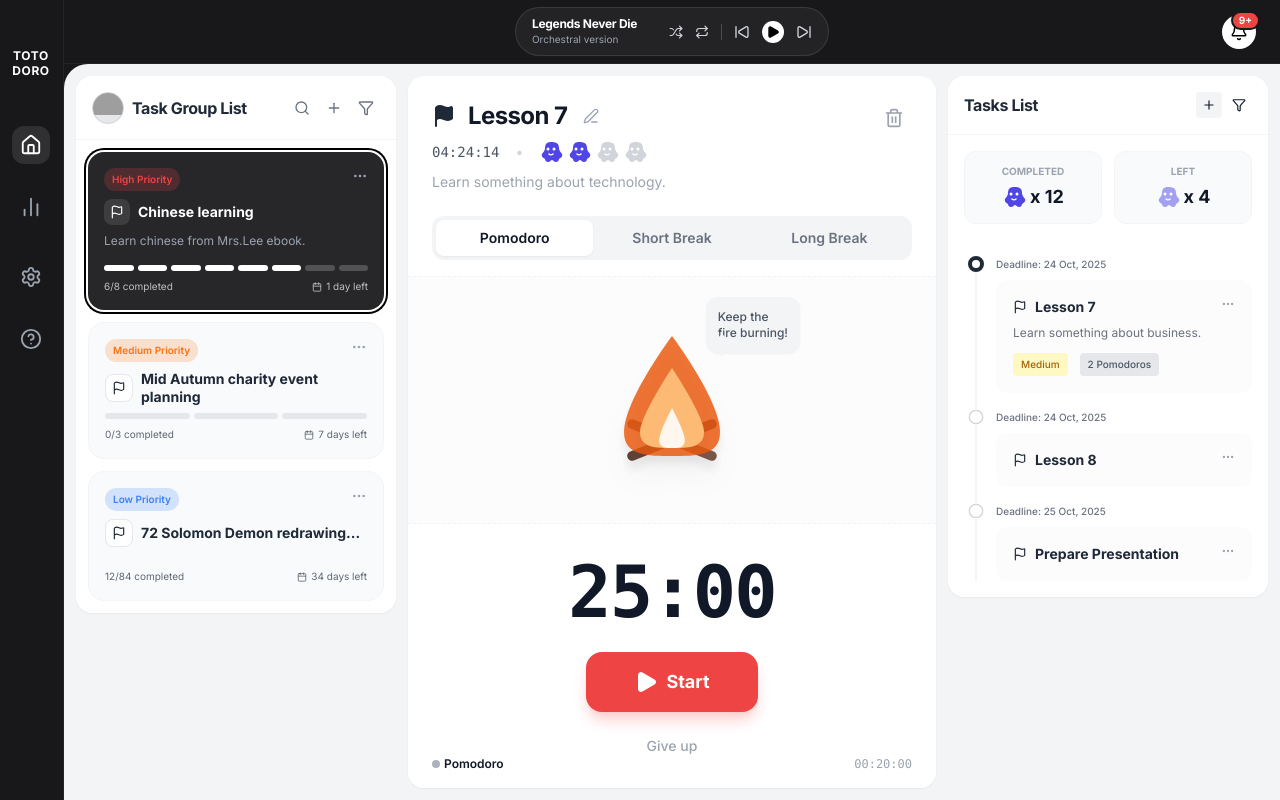
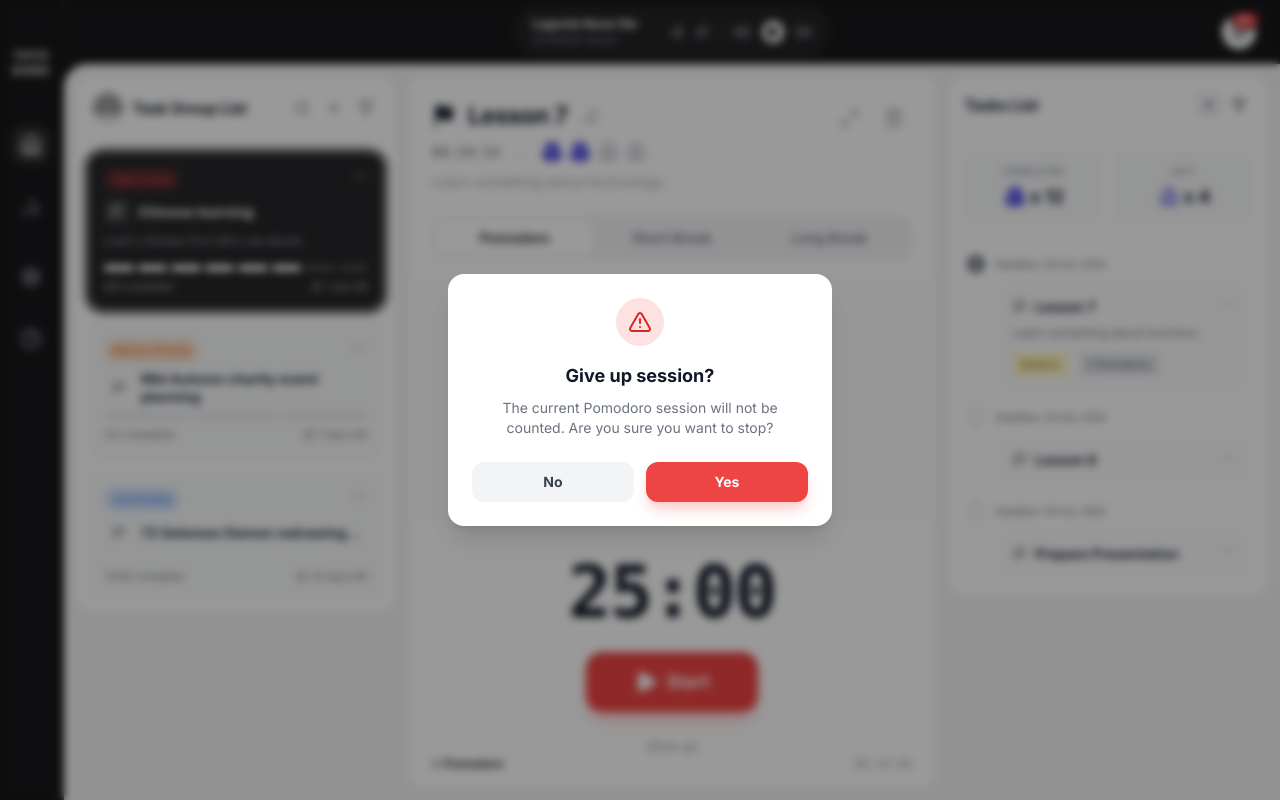
Before and after one commit to latrung124/totorodo-web, a React (Vite) app: page / in a window 1280 px wide. Both pictures are taken after a click on the button "Give up". Built offline with nearby package versions, Linux system fonts and the light colour scheme; grey boxes are pictures that could not be loaded.

Commit message:
feat: Add TimerPanel component with pomodoro and break modes, including a give-up confirmation modal.

```diff
--- a/src/components/home/TimerPanel.tsx
+++ b/src/components/home/TimerPanel.tsx
@@ -1,6 +1,6 @@
 import React, { useState, useEffect } from 'react';
-import { Flag, Edit3, Trash2, Play, Pause } from 'lucide-react';
-import { CampfireIllustration, MonsterIcon } from '../shared';
+import { Flag, Edit3, Trash2, Play, Pause, Maximize2, Minimize2 } from 'lucide-react';
+import { CampfireIllustration, MonsterIcon, GiveUpModal } from '../shared';
 import type { TimerMode } from '../../types';
 
 import { useTimerStore } from '../../store/useTimerStore';
@@ -9,6 +9,7 @@ export const TimerPanel: React.FC = () => {
   const [mode, setMode] = useState<TimerMode>('pomodoro');
   const [timer, setTimer] = useState(25 * 60);
   const { isActive, setIsActive } = useTimerStore();
+  const [giveUpModalOpen, setGiveUpModalOpen] = useState(false);
 
   const formatTime = (seconds: number) => {
     const m = Math.floor(seconds / 60);
@@ -34,8 +35,30 @@ export const TimerPanel: React.FC = () => {
     if (newMode === 'long') setTimer(15 * 60);
   };
 
+  const handleGiveUp = () => {
+    if (mode === 'pomodoro') {
+      setGiveUpModalOpen(true);
+    } else {
+      // Instant reset for breaks
+      setIsActive(false);
+      if (mode === 'short') setTimer(5 * 60);
+      if (mode === 'long') setTimer(15 * 60);
+    }
+  };
+
+  const confirmGiveUp = () => {
+    setIsActive(false);
+    setTimer(25 * 60);
+    setGiveUpModalOpen(false);
+  };
+
   return (
     <section className="flex-1 bg-white rounded-2xl shadow-sm flex flex-col relative">
+      <GiveUpModal
+        isOpen={giveUpModalOpen}
+        onClose={() => setGiveUpModalOpen(false)}
+        onConfirm={confirmGiveUp}
+      />
       <div className="p-6 flex justify-between items-start">
         <div>
           <div className="flex items-center space-x-3 mb-2">
@@ -59,9 +82,18 @@ export const TimerPanel: React.FC = () => {
           </div>
           <p className="text-gray-400 text-sm mt-2">Learn something about technology.</p>
         </div>
-        <button className="p-2 text-gray-400 hover:text-red-500 transition-colors">
-          <Trash2 size={20} />
-        </button>
+        <div className="flex gap-2">
+          <button
+            onClick={() => setIsActive(!isActive)}
+            className="p-2 text-gray-400 hover:text-black transition-colors"
+            title={isActive ? "Exit Focus Mode" : "Enter Focus Mode"}
+          >
+            {isActive ? <Minimize2 size={20} /> : <Maximize2 size={20} />}
+          </button>
+          <button className="p-2 text-gray-400 hover:text-red-500 transition-colors">
+            <Trash2 size={20} />
+          </button>
+        </div>
       </div>
       <div className="px-6 pb-4">
         <div className="flex bg-gray-100 p-1 rounded-xl">
@@ -70,8 +102,8 @@ export const TimerPanel: React.FC = () => {
               key={m}
               onClick={() => switchMode(m)}
               className={`flex-1 py-2 text-sm font-semibold rounded-lg capitalize transition-all ${mode === m
-                  ? 'bg-white text-gray-900 shadow-sm'
-                  : 'text-gray-500 hover:text-gray-700'
+                ? 'bg-white text-gray-900 shadow-sm'
+                : 'text-gray-500 hover:text-gray-700'
                 }`}
             >
               {m === 'short' ? 'Short Break' : m === 'long' ? 'Long Break' : m}
@@ -102,7 +134,7 @@ export const TimerPanel: React.FC = () => {
             </>
           )}
         </button>
-        <button className="text-gray-400 hover:text-gray-600 text-sm font-medium">
+        <button onClick={handleGiveUp} className="text-gray-400 hover:text-gray-600 text-sm font-medium">
           Give up
         </button>
       </div>
--- /dev/null
+++ b/src/components/shared/GiveUpModal.tsx
@@ -0,0 +1,43 @@
+import React from 'react';
+import { AlertTriangle } from 'lucide-react';
+
+interface GiveUpModalProps {
+    isOpen: boolean;
+    onClose: () => void;
+    onConfirm: () => void;
+}
+
+export const GiveUpModal: React.FC<GiveUpModalProps> = ({ isOpen, onClose, onConfirm }) => {
+    if (!isOpen) return null;
+
+    return (
+        <div className="fixed inset-0 z-[100] flex items-center justify-center p-4">
+            {/* Backdrop */}
+            <div className="absolute inset-0 bg-black/40 backdrop-blur-sm transition-opacity" onClick={onClose} />
+            {/* Modal Card */}
+            <div className="relative bg-white rounded-2xl shadow-xl w-full max-w-sm overflow-hidden animate-in fade-in zoom-in-95 duration-200 p-6 text-center">
+                <div className="w-12 h-12 bg-red-100 rounded-full flex items-center justify-center mx-auto mb-4 text-red-600">
+                    <AlertTriangle size={24} />
+                </div>
+                <h3 className="text-lg font-bold text-gray-900 mb-2">Give up session?</h3>
+                <p className="text-sm text-gray-500 mb-6">
+                    The current Pomodoro session will not be counted. Are you sure you want to stop?
+                </p>
+                <div className="flex gap-3">
+                    <button
+                        onClick={onClose}
+                        className="flex-1 px-4 py-2.5 rounded-xl text-sm font-bold text-gray-700 bg-gray-100 hover:bg-gray-200 transition-colors"
+                    >
+                        No
+                    </button>
+                    <button
+                        onClick={onConfirm}
+                        className="flex-1 px-4 py-2.5 rounded-xl text-sm font-bold text-white bg-red-500 hover:bg-red-600 shadow-lg shadow-red-200 transition-colors"
+                    >
+                        Yes
+                    </button>
+                </div>
+            </div>
+        </div>
+    );
+};
```
Also changed, not shown: src/components/shared/index.ts (+6 -5 lines).
